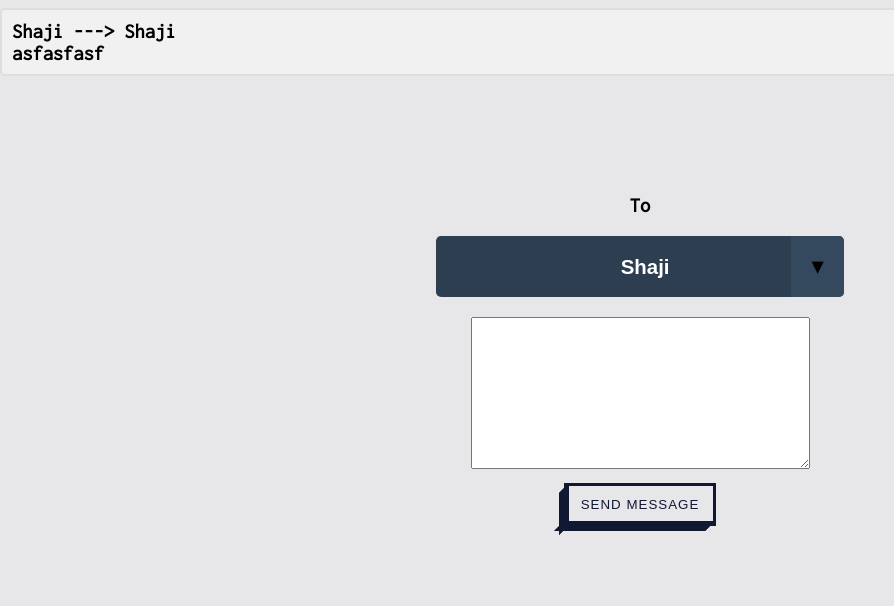
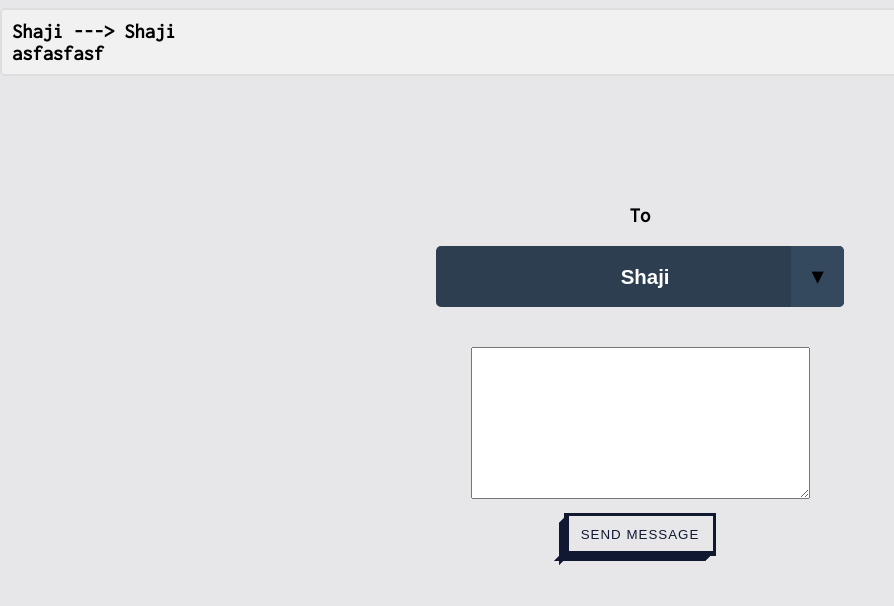
Before and after one commit to mrkai1253/django-chat-app, a Django app: page / in a window 1280 px wide. Shown: the part 302-908 px from the top of the page, without its empty margins (0-894 px from the left). Before the commit the page ends 837 px from the top, so only its background shows below. Run offline with Django 3.2, Linux system fonts and the light colour scheme; data comes from the database, SQL or seed files in the repository; both versions use the stored data as it was after the commit.

Commit message:
CSS Effects added

```diff
--- a/Static/main.css
+++ b/Static/main.css
@@ -147,6 +147,7 @@ margin-right:20px;
   -moz-transition: all 200ms ease-in-out;
   -o-transition: all 200ms ease-in-out;
   transition: all 200ms ease-in-out;
+  margin-bottom:50px;
 }
 .btn:before, .btn:after {
   border: 3px #00bcdd solid;
--- a/Templates/index.html
+++ b/Templates/index.html
@@ -30,6 +30,7 @@
 
 <form method="post">
     {% csrf_token %}
+    <div style="padding:10px">
         <div style="text-align:center; margin-top:30px">
             <span class="to">To</span>
             <div class="select">
@@ -38,6 +39,7 @@
                     <option value={{user.username}}>{{user.username}}</option>
                     {% endfor %}
                 </select>
+            </div>
         </div>
     </div>
     <div style="text-align:center;margin: 10px auto">
--- a/chat_app/views.py
+++ b/chat_app/views.py
@@ -21,6 +21,8 @@ def home(request):
                                     message=form.cleaned_data['message'])
             msgmodel.save()
 
+            form = MessageForm()
+
         else:
             print("Error")
 
```
Also changed, not shown: db.sqlite3. Lines whose indentation alone changed are shown as unchanged.
